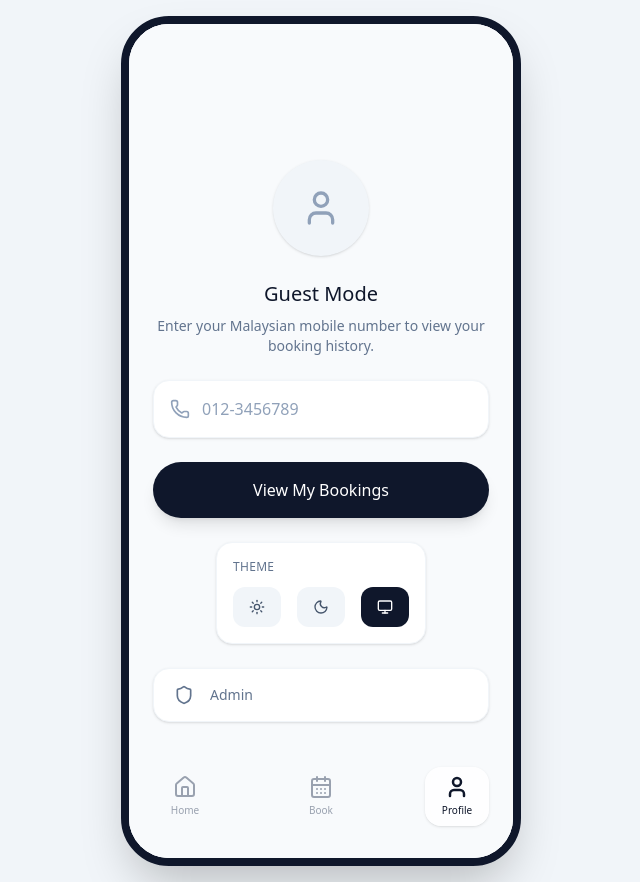
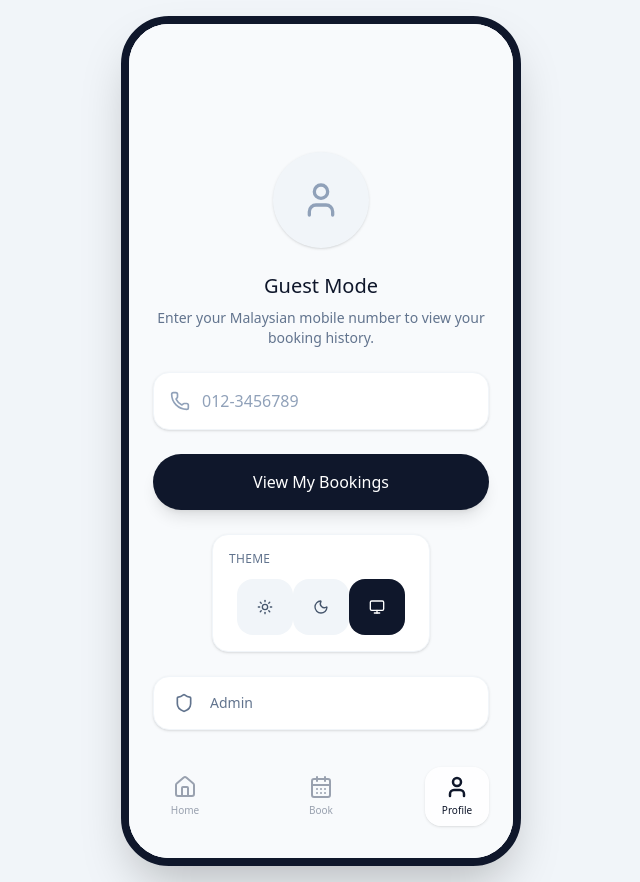
Before and after one commit to masterwee2024/salon-book, a React (Vite) app: page / in a window 1280 px wide. Both pictures are taken after a click on the button "Profile". Shown: the whole page, without its empty margins (319-959 px from the left). Built offline with nearby package versions, Linux system fonts and the light colour scheme.

Commit message:
ui: give theme icons larger controls and spacing

```diff
--- a/src/pages/Profile.tsx
+++ b/src/pages/Profile.tsx
@@ -124,12 +124,12 @@ function ThemeToggle({ theme, setTheme }: { theme: string; setTheme: (t: "light"
   return (
     <div className="mt-6 mb-2 bg-white dark:bg-slate-800 rounded-2xl border border-slate-100 dark:border-slate-700 p-4 shadow-sm">
       <p className="text-xs font-medium text-slate-500 dark:text-slate-400 uppercase tracking-wide mb-3">Theme</p>
-      <div className="flex space-x-4">
+      <div className="flex items-center justify-between px-2">
         {opts.map(({ id, icon: Icon, label }) => (
           <button key={id} onClick={() => setTheme(id)}
             aria-label={`${label} theme`}
             title={`${label} theme`}
-            className={cn("flex-1 flex items-center justify-center px-4 py-3 rounded-xl text-sm font-medium transition-colors",
+            className={cn("flex h-14 w-14 items-center justify-center rounded-2xl p-4 text-sm font-medium transition-colors",
               theme === id ? "bg-slate-900 dark:bg-white dark:text-slate-900 text-white" : "bg-slate-100 dark:bg-slate-700 text-slate-600 dark:text-slate-300 hover:bg-slate-200 dark:hover:bg-slate-600")}>
             <Icon className="w-4 h-4" aria-hidden="true" />
           </button>
```
